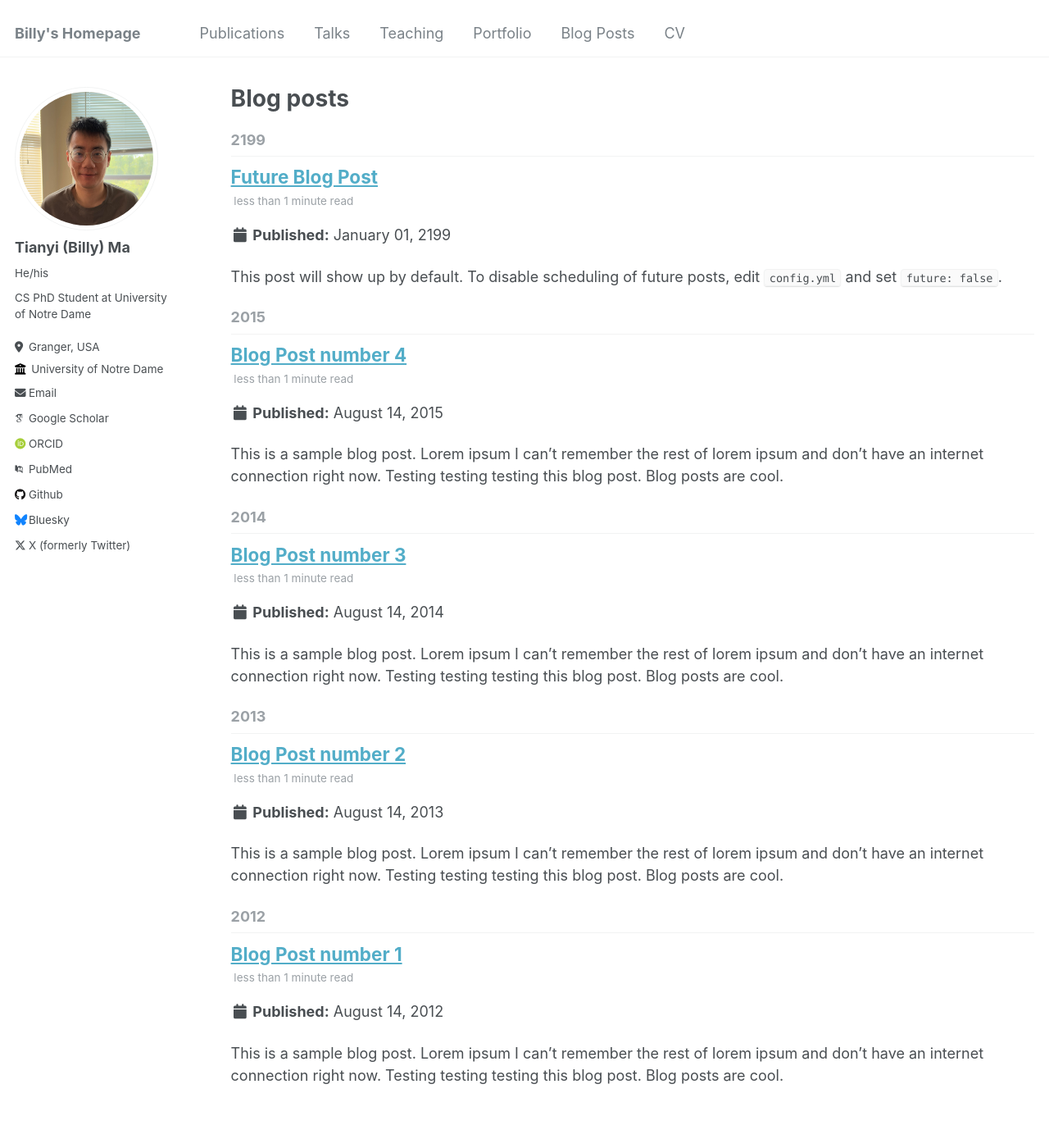
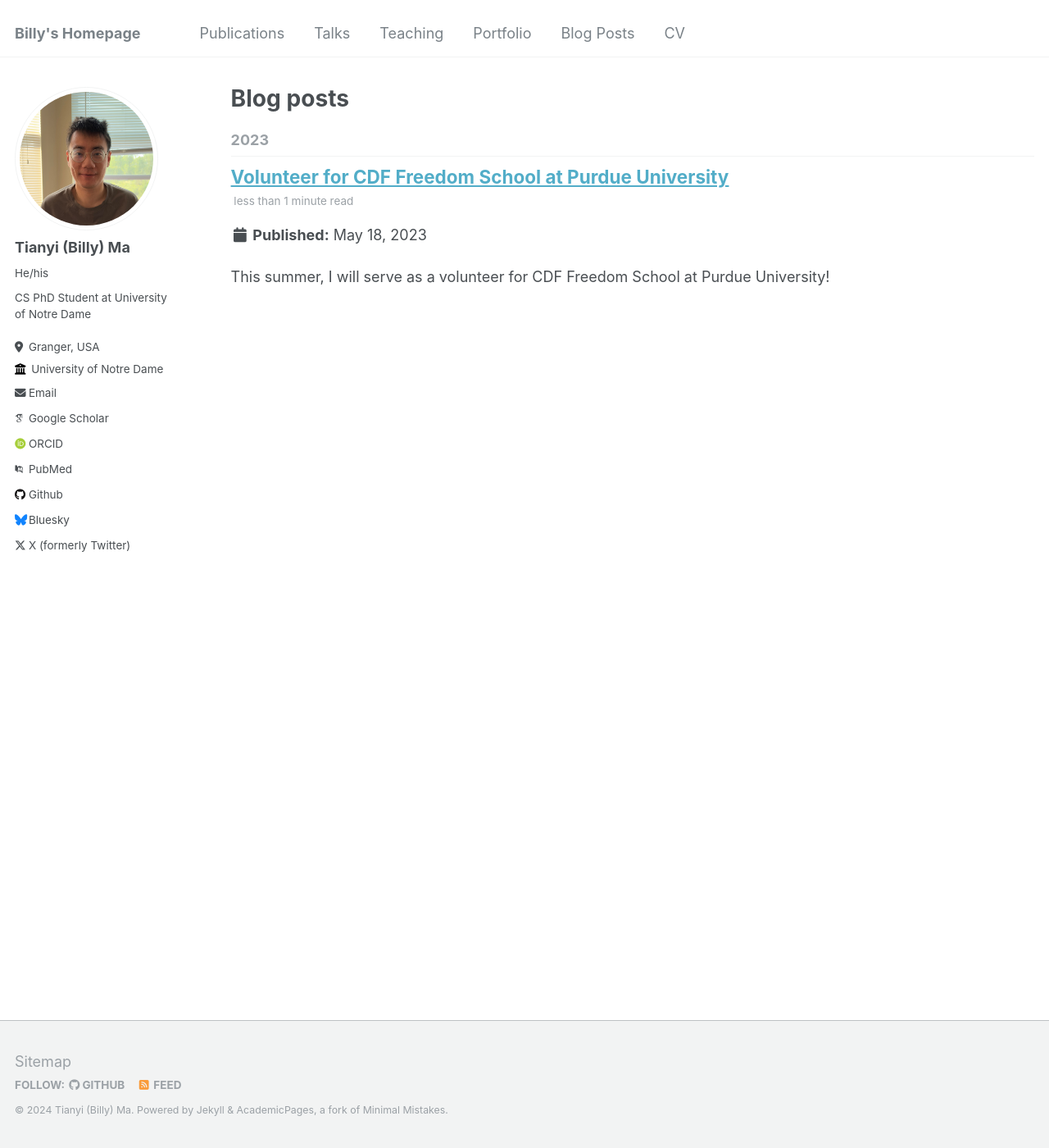
Before and after one commit to Tianyi-Billy-Ma/Tianyi-Billy-Ma.github.io, a Jekyll site: the page built from _pages/year-archive.html, in a window 1280 px wide and 1400 px high. Shown: the whole window at 82% size. Built offline with Jekyll 4.4.1, drawn with Linux system fonts in a browser that asks for light colours; some web fonts are replaced.

Commit message:
Update about.md with new PC membership for COLING’24, delete old blog posts and talks, and update teaching information for 2024 spring semester.

```diff
--- a/_posts/2012-08-14-blog-post-1.md
+++ /dev/null
@@ -1,20 +0,0 @@
----
-title: 'Blog Post number 1'
-date: 2012-08-14
-permalink: /posts/2012/08/blog-post-1/
-tags:
-  - cool posts
-  - category1
-  - category2
----
-
-This is a sample blog post. Lorem ipsum I can't remember the rest of lorem ipsum and don't have an internet connection right now. Testing testing testing this blog post. Blog posts are cool.
-
-Headings are cool
-======
-
-You can have many headings
-======
-
-Aren't headings cool?
-------
--- a/_posts/2013-08-14-blog-post-2.md
+++ /dev/null
@@ -1,20 +0,0 @@
----
-title: 'Blog Post number 2'
-date: 2013-08-14
-permalink: /posts/2013/08/blog-post-2/
-tags:
-  - cool posts
-  - category1
-  - category2
----
-
-This is a sample blog post. Lorem ipsum I can't remember the rest of lorem ipsum and don't have an internet connection right now. Testing testing testing this blog post. Blog posts are cool.
-
-Headings are cool
-======
-
-You can have many headings
-======
-
-Aren't headings cool?
-------
--- a/_posts/2014-08-14-blog-post-3.md
+++ /dev/null
@@ -1,20 +0,0 @@
----
-title: 'Blog Post number 3'
-date: 2014-08-14
-permalink: /posts/2014/08/blog-post-3/
-tags:
-  - cool posts
-  - category1
-  - category2
----
-
-This is a sample blog post. Lorem ipsum I can't remember the rest of lorem ipsum and don't have an internet connection right now. Testing testing testing this blog post. Blog posts are cool.
-
-Headings are cool
-======
-
-You can have many headings
-======
-
-Aren't headings cool?
-------
--- /dev/null
+++ b/_posts/2023-05-18-blog-post.md
@@ -0,0 +1,10 @@
+---
+title: 'Volunteer for CDF Freedom School at Purdue University'
+date: 2023-05-18
+permalink: /posts/2023/05/blog-post-1/
+tags:
+    - Volunteer
+    - Freedom School
+---
+
+This summer, I will serve as a volunteer for CDF Freedom School at Purdue University!
--- a/_posts/2199-01-01-future-post.md
+++ /dev/null
@@ -1,11 +0,0 @@
----
-title: 'Future Blog Post'
-date: 2199-01-01
-permalink: /posts/2012/08/blog-post-4/
-tags:
-  - cool posts
-  - category1
-  - category2
----
-
-This post will show up by default. To disable scheduling of future posts, edit `config.yml` and set `future: false`.
```
Also changed, not shown: _pages/about.md (+1 -0 lines), _posts/2015-08-14-blog-post-4.md (deleted, +0 -20 lines), _talks/2012-03-01-talk-1.md (deleted, +0 -11 lines), _talks/2013-03-01-tutorial-1.md (deleted, +0 -13 lines), _talks/2014-02-01-talk-2.md (deleted, +0 -13 lines), _talks/2014-03-01-talk-3.md (deleted, +0 -11 lines), _talks/2023-12-01-ICDM2023.md (added, +11 -0 lines), _teaching/2024-spring-TA.md (+1 -1 lines).
